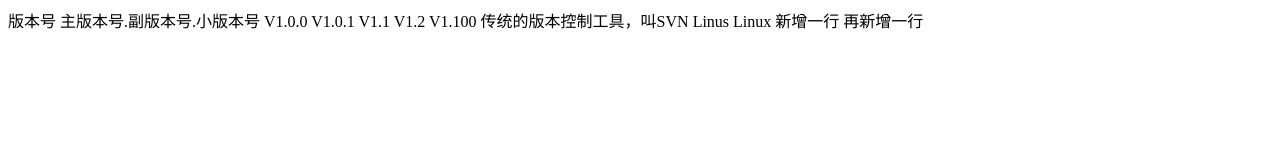
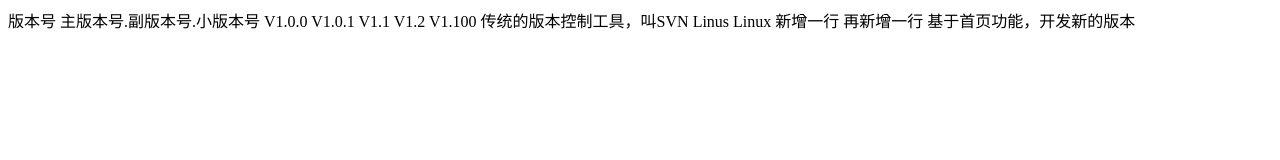
Before and after one commit to shen201/pigStudy, a plain HTML site: page 八月/822/index.html in a window 1280 px wide. Drawn offline with Linux system fonts and the light colour scheme.

Commit message:
我又开发新功能啦

```diff
--- a/八月/822/index.html
+++ b/八月/822/index.html
@@ -24,5 +24,7 @@
      <!-- 明天这里从这里开始继续写 -->
      新增一行
      再新增一行
+
+     基于首页功能，开发新的版本
 </body>
 </html>
```
